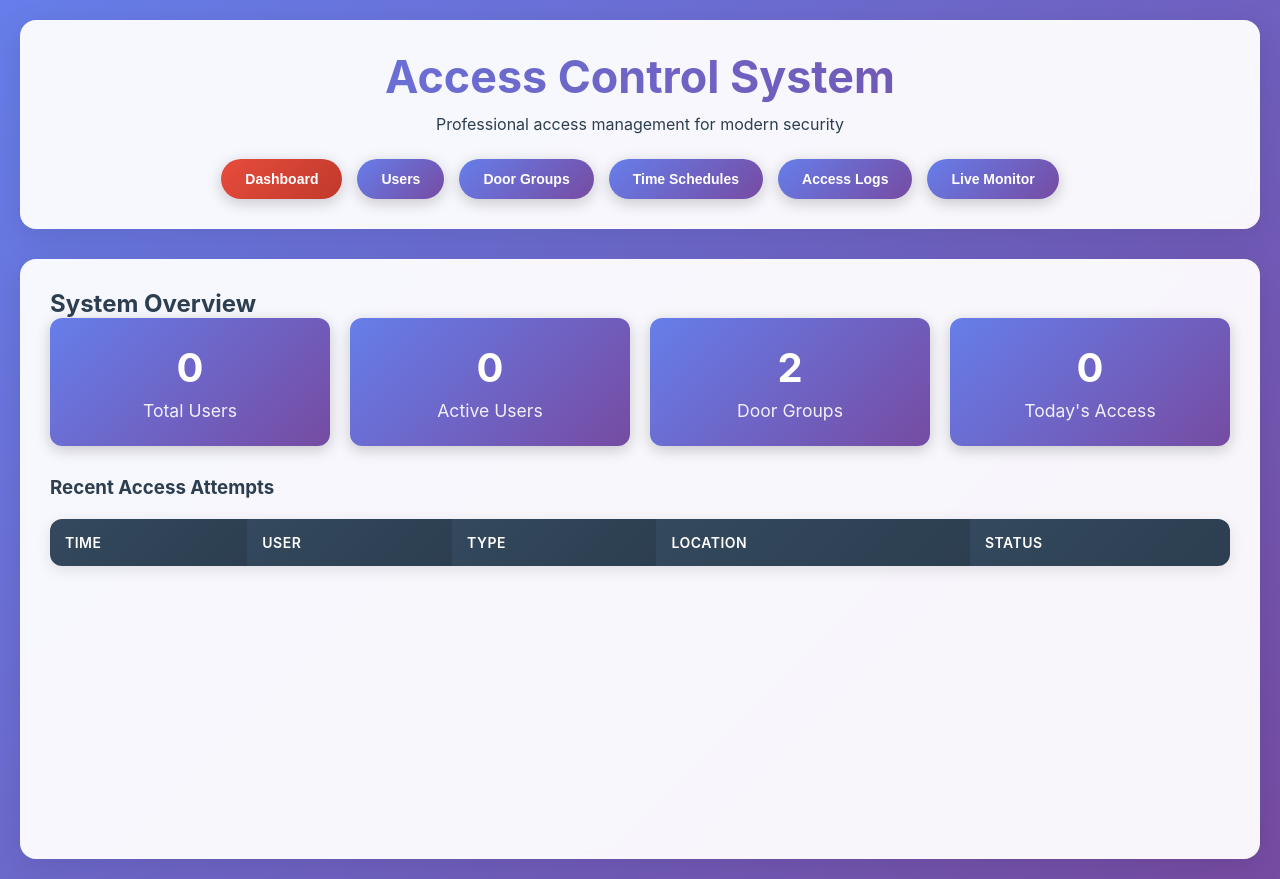
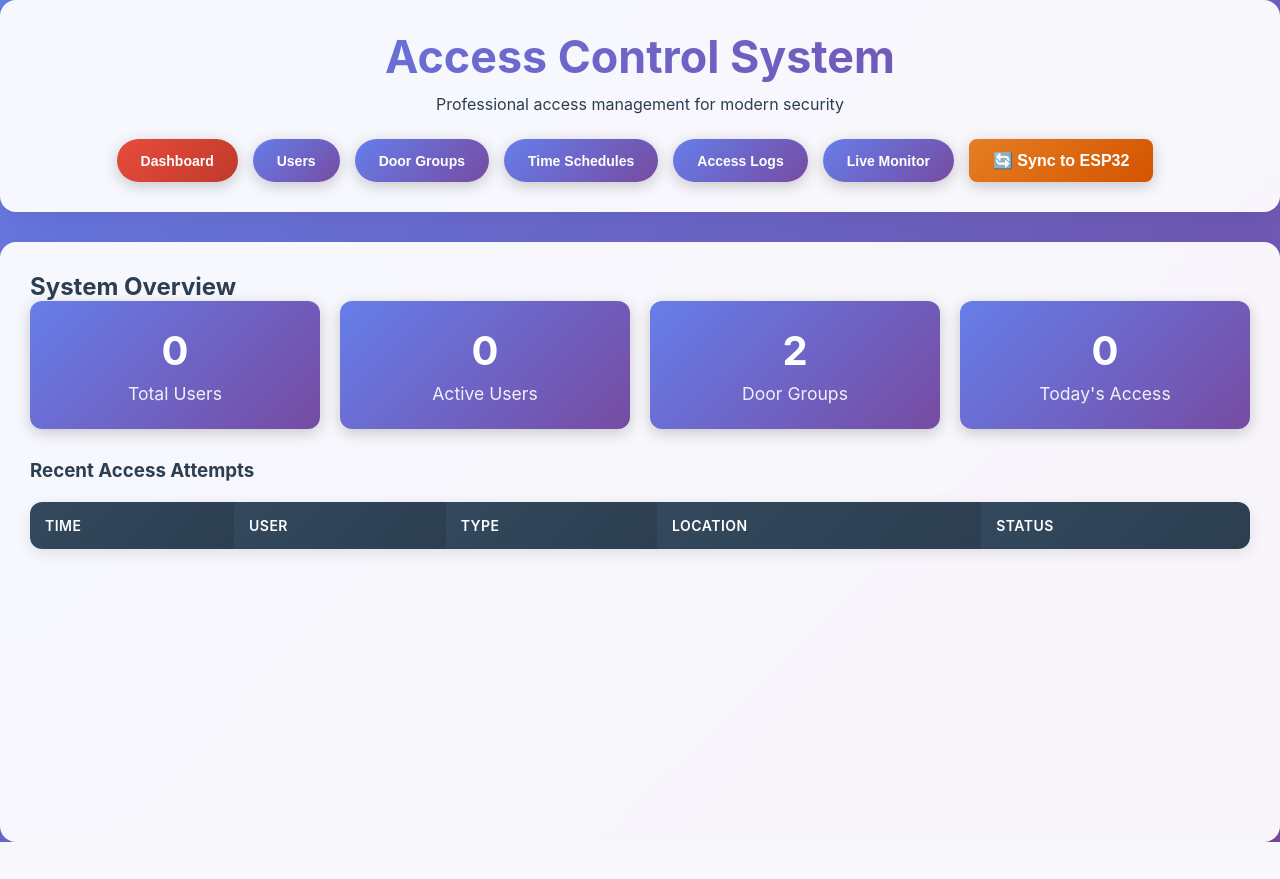
Before and after one commit to btzll1412/access-control-addon, a Flask app: page / in a window 1280 px wide. After the commit the page ends 842 px from the top, so only its background shows below. Run offline with Flask 3, Linux system fonts and the light colour scheme; data comes from the database, SQL or seed files in the repository; data that the repository does not hold is empty.

Commit message:
Update dashboard.html

```diff
--- a/access_control/app/templates/dashboard.html
+++ b/access_control/app/templates/dashboard.html
@@ -421,7 +421,6 @@
     </style>
 </head>
 <body>
-    <div class="container">
     <div class="header">
     <h1>Access Control System</h1>
     <p>Professional access management for modern security</p>
@@ -432,8 +431,14 @@
         <button class="nav-btn" onclick="showSection('schedules')">Time Schedules</button>
         <button class="nav-btn" onclick="showSection('logs')">Access Logs</button>
         <button class="nav-btn" onclick="showSection('live')">Live Monitor</button>
-            </div>
-        </div>
+        <!-- Sync button -->
+        <button class="btn" onclick="syncToBoards()" style="background: linear-gradient(135deg, #e67e22 0%, #d35400 100%);">
+            🔄 Sync to ESP32
+        </button>
+    </div>
+</div>
+
+
 
         <div class="content">
             <!-- Dashboard Section -->
@@ -1435,6 +1440,20 @@ document.getElementById('door-group-form').addEventListener('submit', function(e
             }
         }
 
+        // ADD THIS FUNCTION - Sync credentials to ESP32 boards
+        async function syncToBoards() {
+            addLogEntry('Syncing credentials to ESP32 boards...', 'info');
+            const result = await apiCall('/sync-to-boards', 'POST');
+
+            if (result && result.success) {
+                addLogEntry('✅ Credentials synced successfully!', 'success');
+                alert('Credentials synced to all ESP32 boards!');
+            } else {
+                addLogEntry('❌ Sync failed', 'failed');
+                alert('Failed to sync credentials. Check logs.');
+            }
+        }
+
         async function saveTimeSchedule() {
             const scheduleData = {};
             document.querySelectorAll('.day-schedule').forEach(dayDiv => {
```
Lines whose indentation alone changed are shown as unchanged.
